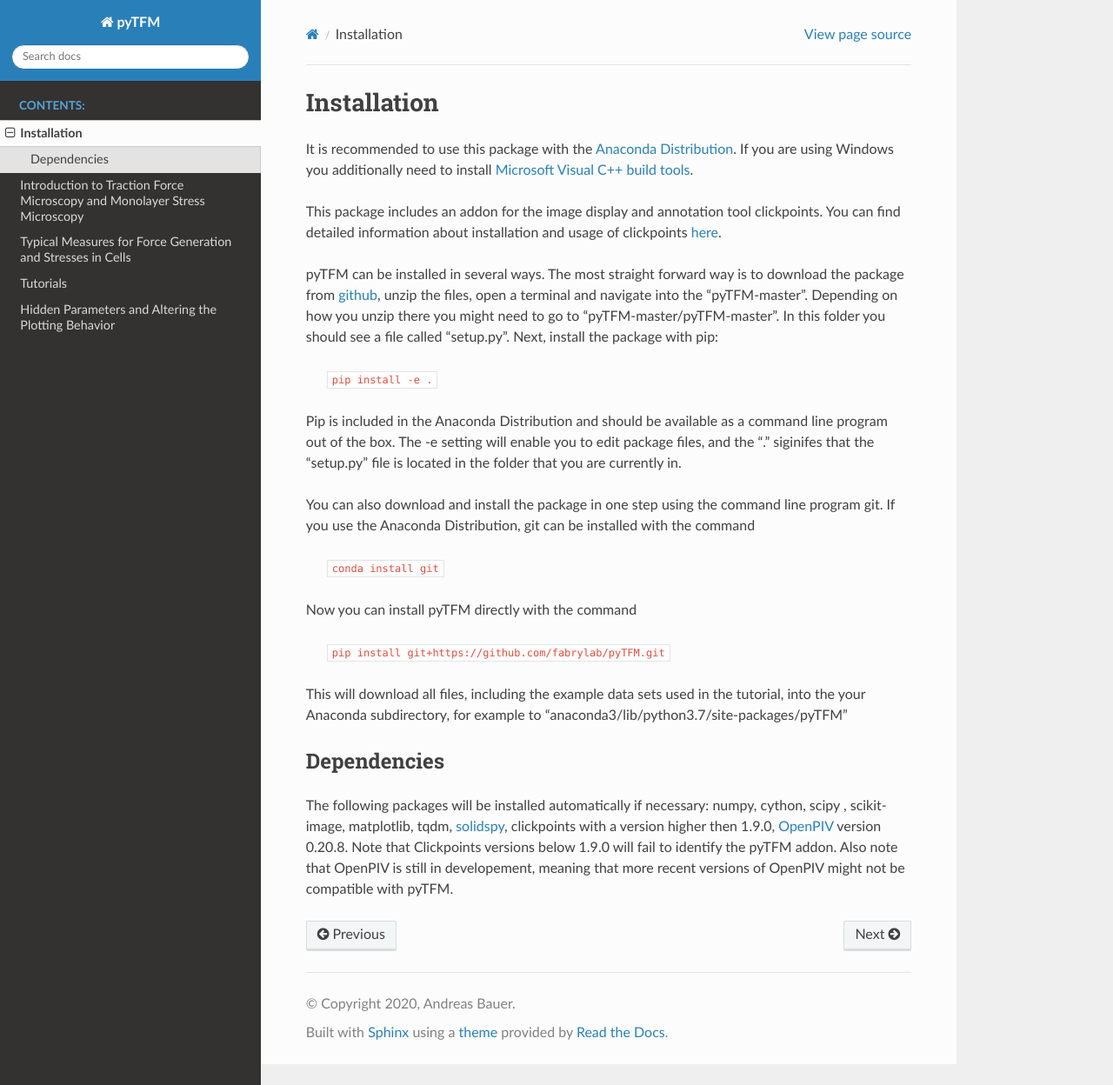
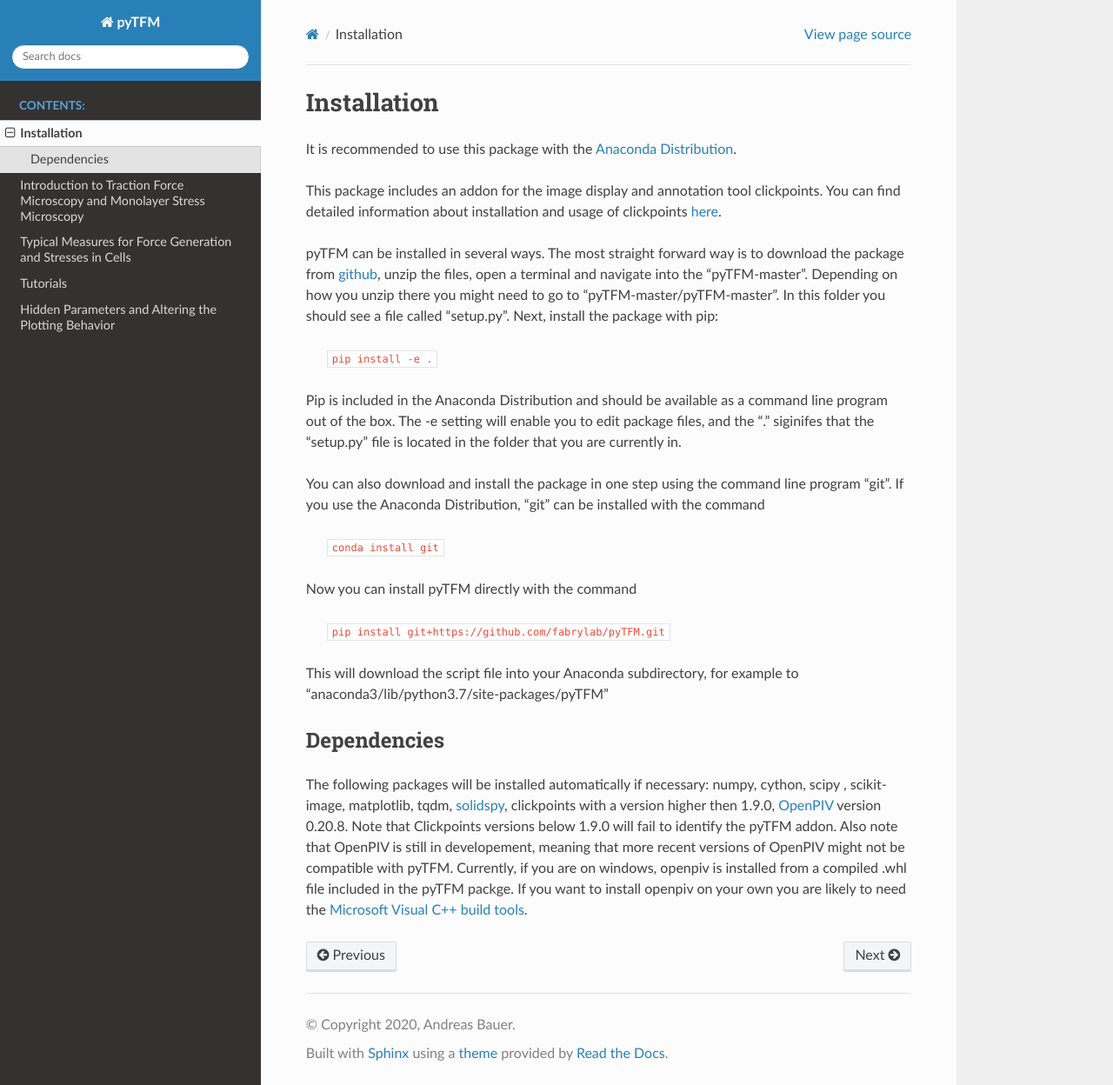
Before and after one commit to fabrylab/pyTFM, a Sphinx documentation site: the page built from docs/installation.rst, in a window 1280 px wide and 1248 px high. Shown: the whole window at 87% size. Built offline with Sphinx 7.4.7 and the Read the Docs theme 2.0.0, drawn with Linux system fonts in a browser that asks for light colours.

Commit message:
Documentation update

```diff
--- a/docs/installation.rst
+++ b/docs/installation.rst
@@ -2,8 +2,6 @@
 ============
 
 It is recommended to use this package with the `Anaconda Distribution <https://www.anaconda.com/distribution/>`_.
-If you are using Windows you additionally need to install `Microsoft Visual C++ build tools
-<https://visualstudio.microsoft.com/de/thank-you-downloading-visual-studio/?sku=BuildTools&rel=16>`_.
 
 This package includes an addon for the image display and annotation tool clickpoints. You can find detailed
 information about installation and usage of clickpoints
@@ -24,8 +22,8 @@
 
 .. formul
 
-You can also download and install the package in one step using the command line program git.
-If you use the Anaconda Distribution, git can be installed with the command
+You can also download and install the package in one step using the command line program "git".
+If you use the Anaconda Distribution, "git" can be installed with the command
 
     ``conda install git``
 
@@ -33,8 +31,8 @@
 
     ``pip install git+https://github.com/fabrylab/pyTFM.git``
 
-This will download all files, including the example data sets used in the tutorial, into the your
-Anaconda subdirectory, for example to "anaconda3/lib/python3.7/site-packages/pyTFM"
+This will download the script file into your Anaconda subdirectory, for example to
+"anaconda3/lib/python3.7/site-packages/pyTFM"
 
 
 Dependencies
@@ -43,4 +41,7 @@
 numpy, cython, scipy , scikit-image, matplotlib, tqdm, `solidspy <https://pypi.org/project/solidspy/>`_,
 clickpoints with a version higher then 1.9.0, `OpenPIV <http://www.openpiv.net/openpiv-python/>`_
 version 0.20.8. Note that Clickpoints versions below 1.9.0 will fail to identify the pyTFM addon. Also note that OpenPIV
-is still in developement, meaning that more recent versions of OpenPIV might not be compatible with pyTFM.
+is still in developement, meaning that more recent versions of OpenPIV might not be compatible with pyTFM. Currently, if you are on
+windows, openpiv is installed from a compiled .whl file included in the pyTFM packge. If you want to install
+openpiv on your own you are likely to need the `Microsoft Visual C++ build tools
+<https://visualstudio.microsoft.com/de/thank-you-downloading-visual-studio/?sku=BuildTools&rel=16>`_.
```
Also changed, not shown: docs/addon_tutorial.rst (+27 -23 lines).
